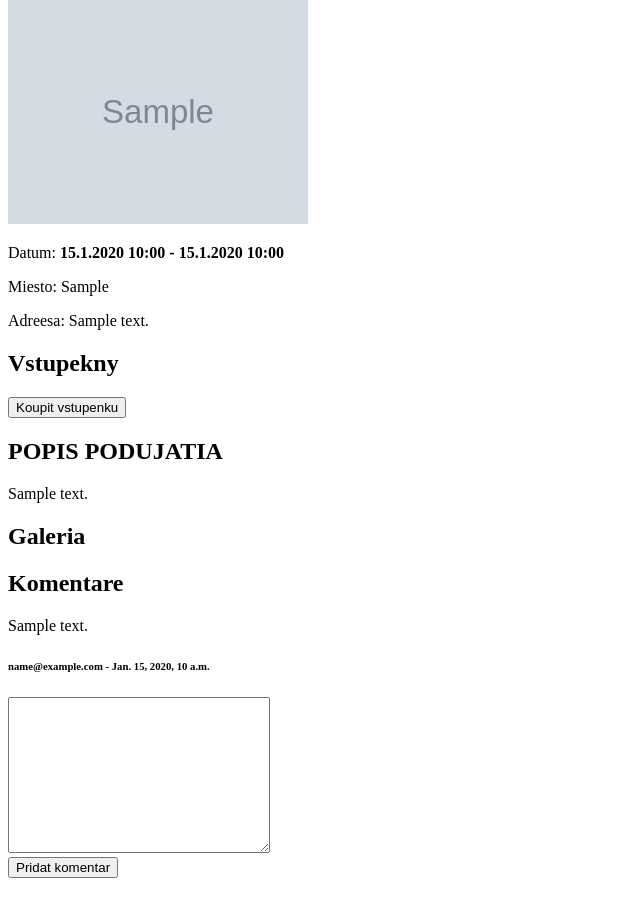
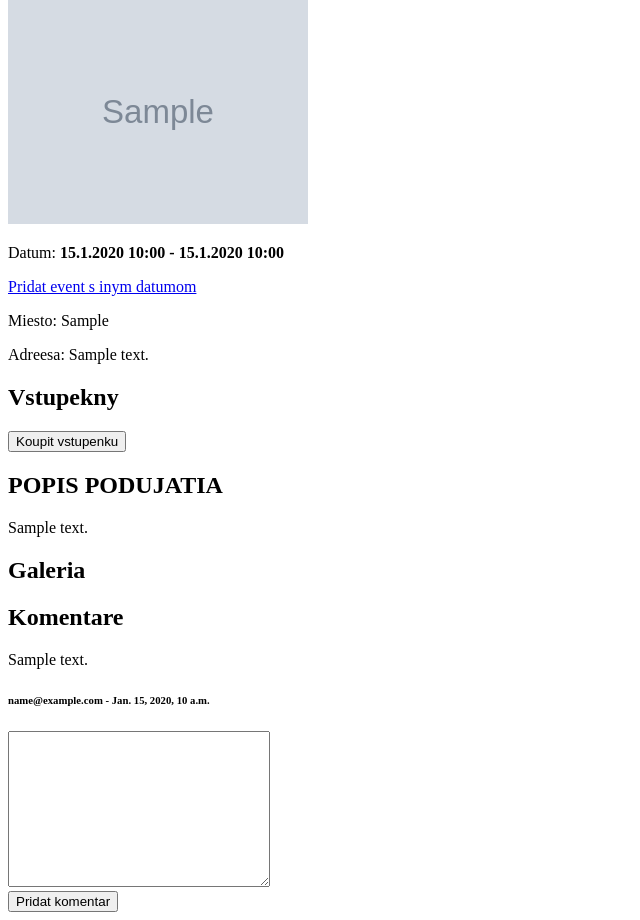
Before and after one commit to zorell11/Event_aggregation_service, a Django app: page /event/1/ in a window 1280 px wide. Shown: the part 361-1281 px from the top of the page, without its empty margins (0-640 px from the left). Before the commit the page ends 1239 px from the top, so only its background shows below. Run offline with Django 4.2, Linux system fonts and the light colour scheme; a user stored in the database is signed in; tables that the repository leaves empty hold one stand-in row (values such as "Sample post"); grey boxes marked "Sample" are stand-in pictures; parts of the project's set-up code (start-up, migrations or seed data) failed here and were passed over.

Commit message:
added new form, and class for new date

```diff
--- a/event_portal/urls.py
+++ b/event_portal/urls.py
@@ -43,6 +43,7 @@ urlpatterns = [
     path('', index, name='index'),
     #path('event/create/', event_image_view, name='event_create'),
     path('event/create/', PersonCreateView.as_view(), name='event_create'),
+    path('event/new_date/<jojo>/', AddEventCopyView.as_view(), name='add_event_copy'),
     path('event/<pk>/', event_detail, name='event_detail'),
     path('event/category/<name>/', event_category, name='event_category'),
 
--- a/events/templates/events/event_detail.html
+++ b/events/templates/events/event_detail.html
@@ -6,7 +6,13 @@
 <h1>{{ event.event_name }}</h1>
 <img src="{{ event.event_image.url }}" width="300px">
 
-<p>Datum: <b>{{event.get_time_from}} - {{event.get_time_to}}</b></p>
+<div>
+    <p>Datum: <b>{{event.get_time_from}} - {{event.get_time_to}}</b></p>
+
+    {% if request.user.email == event.organizer_id.email  %}
+        <a href="{% url 'add_event_copy' event.id %}">Pridat event s inym datumom</a>
+    {% endif %}
+</div>
 <p>Miesto: {{ event.place }}</p>
 <p>Adreesa: {{ event.address }}</p>
 <h2>Vstupekny</h2>
--- /dev/null
+++ b/events/templates/events/test.html
@@ -0,0 +1,5 @@
+{{event}}
+
+{% for i in event %}
+    {{i.id}}
+{% endfor %}
--- a/events/views.py
+++ b/events/views.py
@@ -7,7 +7,7 @@ from django.contrib.auth.decorators import login_required
 
 from .models import Event, Category, Comment, Organizer
 
-from .forms import EventForm
+from .forms import EventForm, AddEventCopyForm
 
 # Create your views here.
 
@@ -22,9 +22,12 @@ def index(request):
 
 def event_detail(request, pk):
     event = Event.objects.get(id=pk)
+    #event = Event.objects.get(id=pk).event_name
+    #event = Event.objects.filter(event_name=event)
     comments = Comment.objects.filter(event_id=pk).order_by('-comment_date')
     content = {'event': event, 'comments': comments}
     return render(request, 'events/event_detail.html', content)
+    #return render(request, 'events/test.html', content)
 
 
 def event_category(request, name):
@@ -110,3 +113,44 @@ class PersonCreateView(FormView):
     def form_invalid(self, form):
         LOGGER.warning('User provided invalid data')
         return super().form_invalid(form)
+
+
+class AddEventCopyView(FormView):
+    template_name = 'events/add_event_copy.html'
+    form_class = AddEventCopyForm
+    success_url = reverse_lazy('index')
+
+    def form_valid(self, form):
+        pk = self.kwargs.get('jojo')
+        print(pk)
+        event = Event.objects.get(id=pk)
+        print(event)
+        result = super().form_valid(form)
+        cleaned_data = form.cleaned_data
+        print(cleaned_data['date_from'])
+        print(cleaned_data['date_to'])
+        print(event.organizer_id)
+        print(event.id)
+        print(event.event_name)
+        print(event.place)
+        print(event.address)
+        print(event.description)
+        print(event.capacity)
+        print(event.category)
+        user = Organizer.objects.get(email=event.organizer_id)
+        print(user)
+        new_event = Event.objects.create(
+            organizer_id = user,
+            event_name = event.event_name,
+            place = event.place,
+            address = event.address,
+            date_from = cleaned_data['date_from'],
+            date_to = cleaned_data['date_to'],
+            description = event.description,
+            capacity = event.capacity,
+            event_image = event.event_image,
+            event_video = event.event_video,
+            category = event.category,
+        )
+
+        return result
```
Also changed, not shown: events/forms.py (+11 -0 lines), events/models.py (+7 -0 lines), events/templates/events/add_event_copy.html (added, +14 -0 lines).
